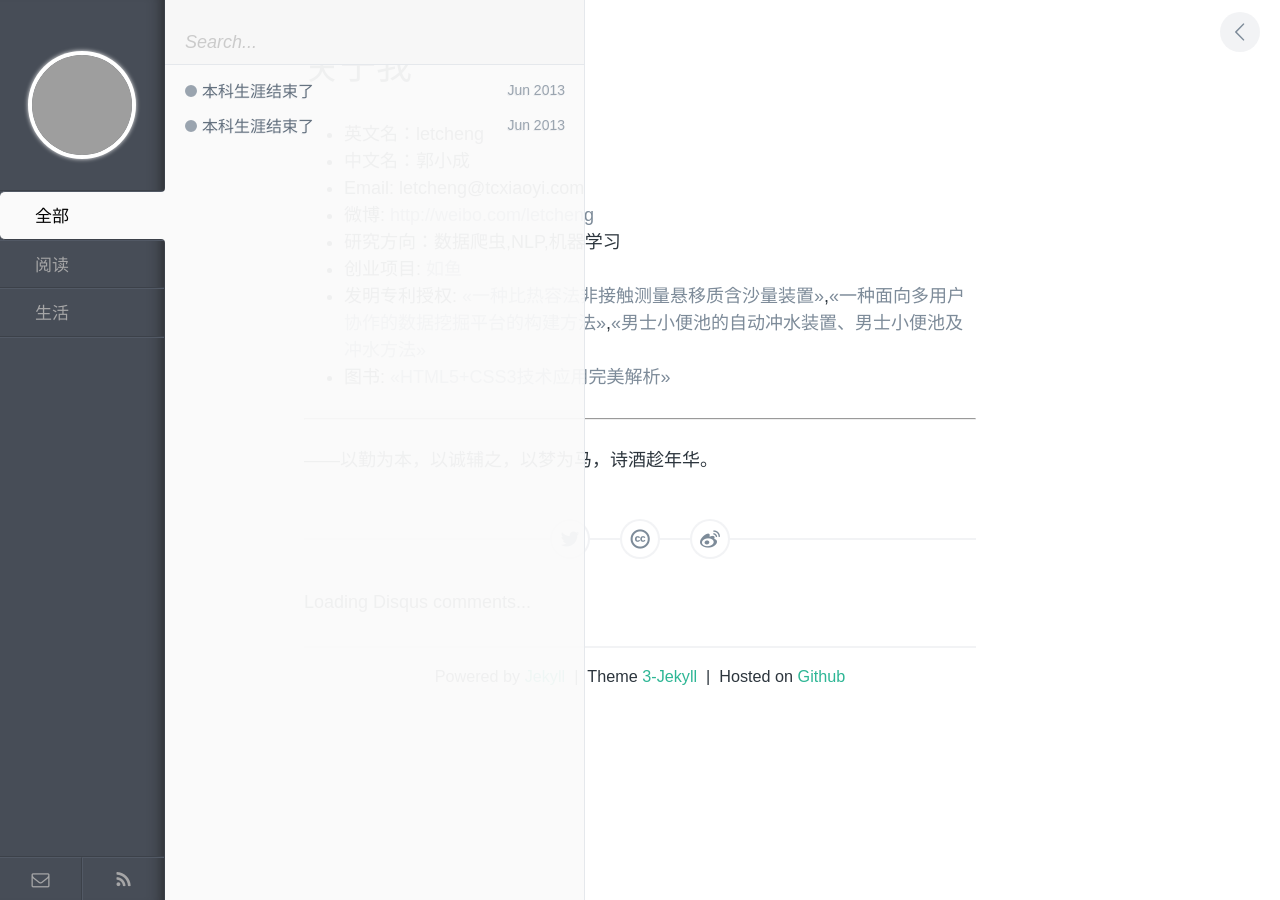
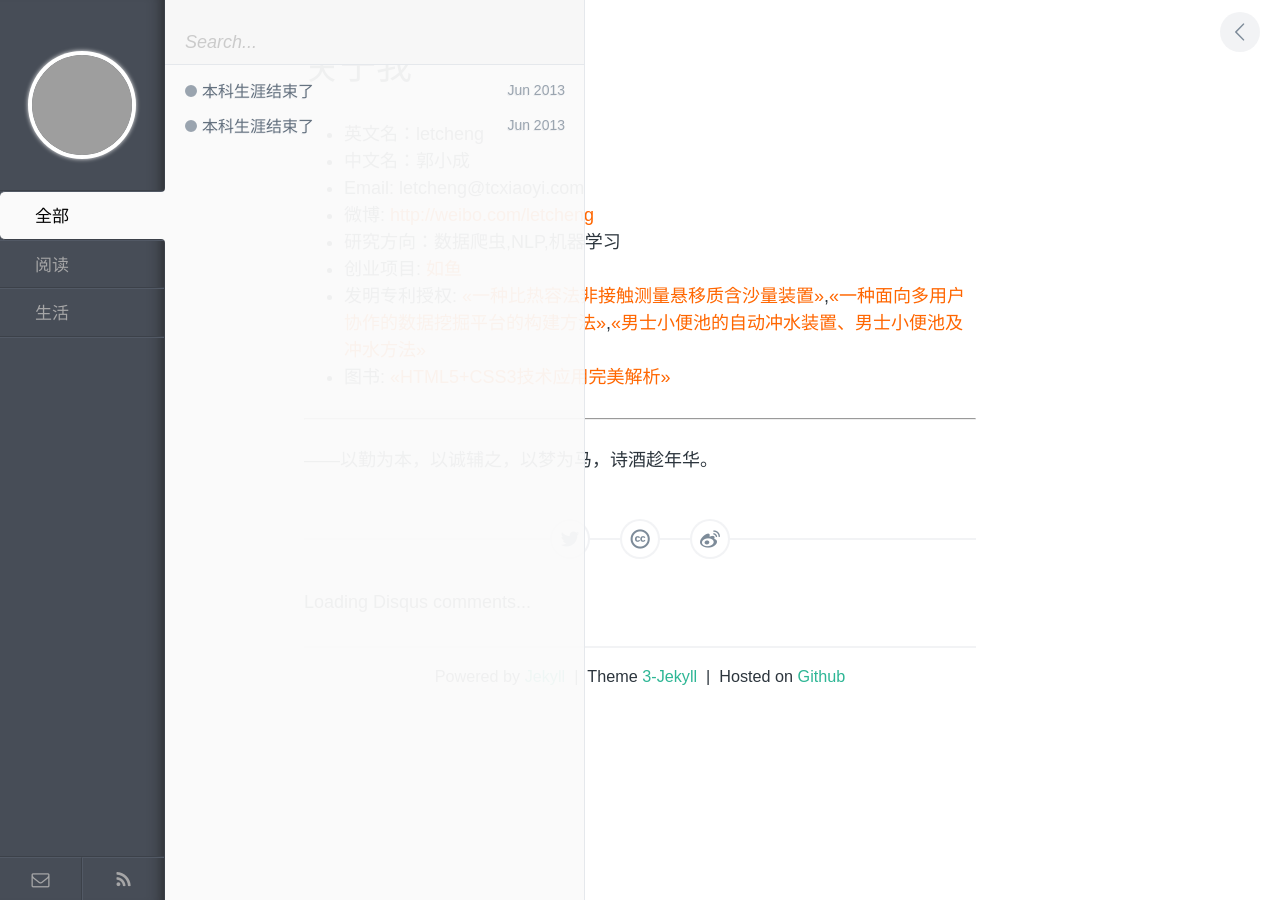
Before and after one commit to letcheng/letcheng.github.io, a Jekyll site: the page built from index.md, in a window 1280 px wide. Built offline with Jekyll 4.4.1, drawn with Linux system fonts in a browser that asks for light colours; comment, search, counter and statistics services are not loaded; grey boxes are pictures that could not be loaded.

Commit message:
初始化

```diff
--- a/assets/css/style.css
+++ b/assets/css/style.css
@@ -407,7 +407,7 @@ h1, h2, h3, h4, h5, h6 {
 #post__content li > p {
   margin: 0; }
 #post__content a {
-  color: #7d8b99;
+  color: #F60;
   word-break: break-all; }
   #post__content a:hover {
     text-decoration: underline; }
```
